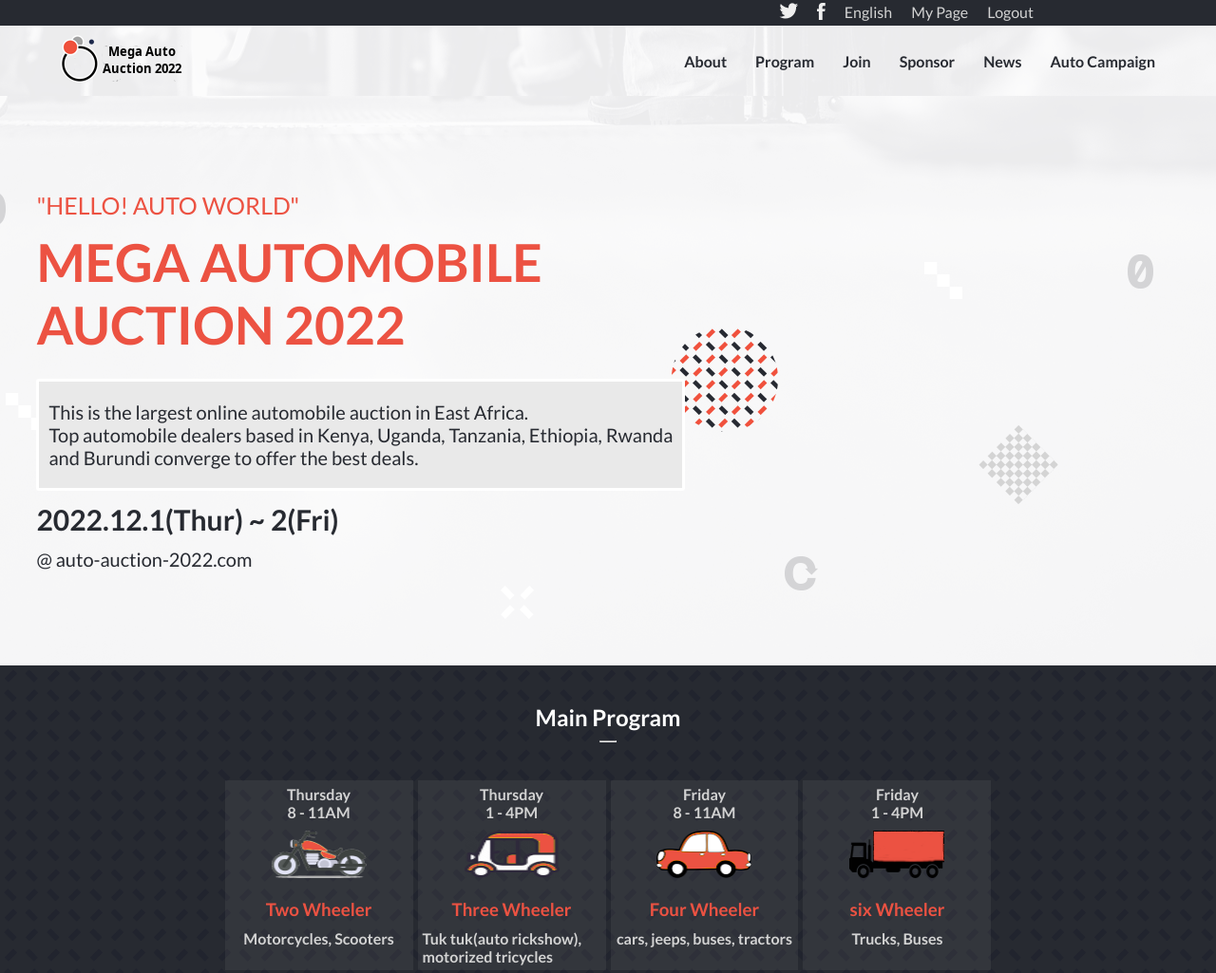
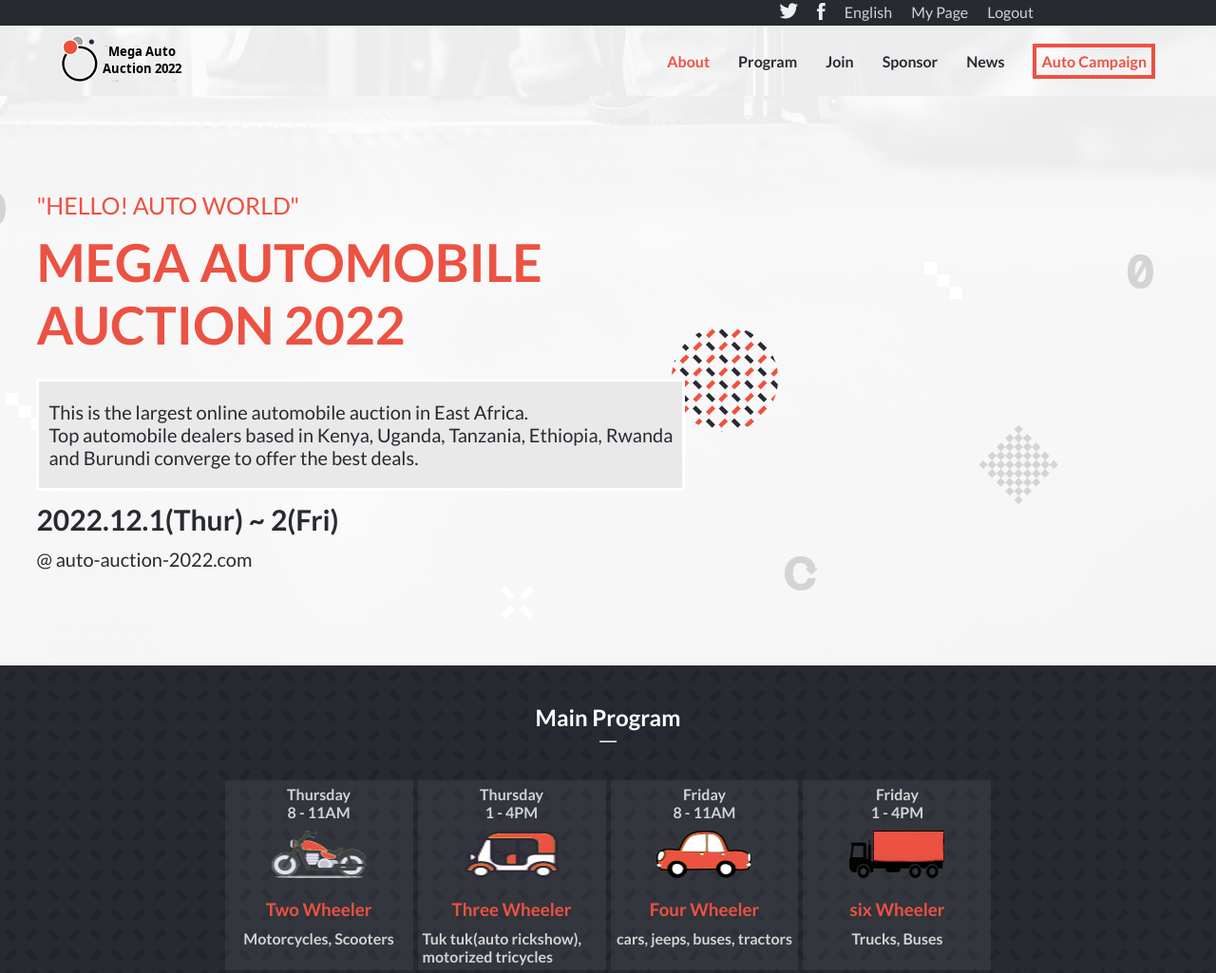
Before and after one commit to yuvenalmash/vehicle-auction, a website: page index.html in a window 1280 px wide. Shown: the top 1025 px of the page at 95% size. Drawn offline with Linux system fonts and the light colour scheme.

Commit message:
add nav buttons

```diff
--- a/css/style.css
+++ b/css/style.css
@@ -350,6 +350,16 @@ a:hover {
     font-weight: 600;
   }
 
+  #nav_btn1 {
+    color: #ec5242;
+  }
+
+  #nav_btn2 {
+    color: #ec5242;
+    border: 4px solid #ec5242;
+    padding: 5px;
+  }
+
   /* homepage */
   .home_page {
     padding: 100px 3% 100px 3%;
--- a/index.html
+++ b/index.html
@@ -24,12 +24,12 @@
             alt="menu"></a>
         <a id="logo" href="#home_page"><img src="images/nav/logo.png" alt="Mega Auto Auction 2022"></a>
         <ul class="menu">
-          <li><a href="#about_page">About</a></li>
+          <li><a id="nav_btn1" href="#about_page">About</a></li>
           <li><a href="#">Program</a></li>
           <li><a href="#">Join</a></li>
           <li><a href="#">Sponsor</a></li>
           <li><a href="#">News</a></li>
-          <li><a href="#">Auto Campaign</a></li>
+          <li><a id="nav_btn2" href="#">Auto Campaign</a></li>
         </ul>
       </nav>
 
```
